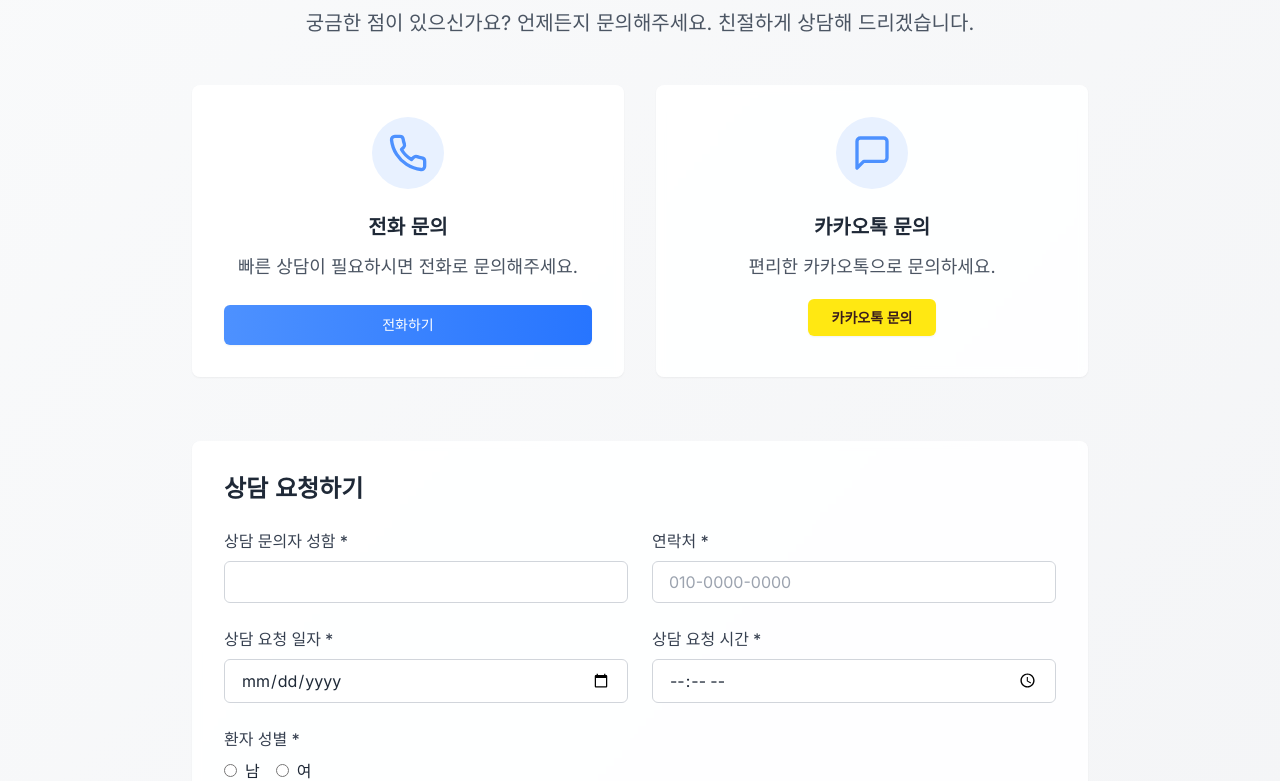
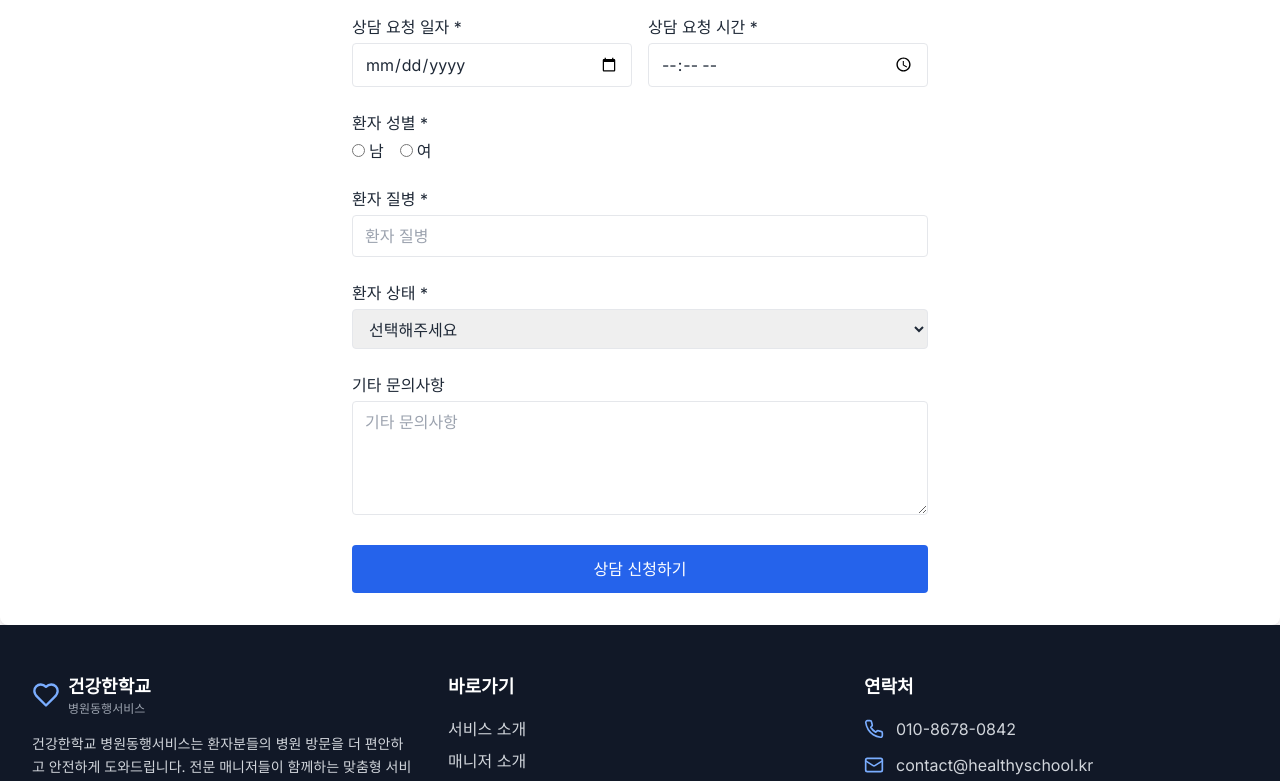
Before and after one commit to conadeli/hospital-together, a React (Vite) app: page / in a window 1280 px wide. Shown: the part 5288-6069 px from the top of the page. Built offline with nearby package versions, Linux system fonts and the light colour scheme.

Commit message:
Update ContactSection.tsx

```diff
--- a/src/components/home/ContactSection.tsx
+++ b/src/components/home/ContactSection.tsx
@@ -1,243 +1,127 @@
+import React, { useState } from 'react';
+import { Phone, MessageSquare } from 'lucide-react';
 import { motion } from 'framer-motion';
-import { Phone, MessageSquare } from 'lucide-react';
-import { useState } from 'react';
 
-const ContactSection = () => {
+// Google Apps Script Web App URL (배포된 웹앱 URL로 교체)
+const WEB_APP_URL = 'https://script.google.com/macros/s/AKfycbx8u_B68DFcaaMdBwKvqKoddv9hk6dEizX5YaMb3A0sH_IoJJVAQZEyZOQ61Yr9PzAipw/exec';
+
+const ContactSection: React.FC = () => {
   const [showPhonePopup, setShowPhonePopup] = useState(false);
 
-  const contactMethods = [
-    {
-      icon: <Phone className="h-10 w-10 text-primary-500" />,
-      title: '전화 문의',
-      description: '빠른 상담이 필요하시면 전화로 문의해주세요.',
-      buttonText: '전화하기',
-      onClick: () => setShowPhonePopup(true),
-      buttonClass: 'btn-primary',
-    },
-    {
-      icon: <MessageSquare className="h-10 w-10 text-primary-500" />,
-      title: '카카오톡 문의',
-      description: '편리한 카카오톡으로 문의하세요.',
-      buttonText: '카카오톡 문의',
-      link: 'https://open.kakao.com/o/sr7br8xh',
-      buttonClass: 'bg-[#FFE812] hover:bg-[#FFE812]/90 text-[#3A1D1D] font-bold',
-    },
-  ];
-
   return (
-    <section className="section bg-gradient-to-br from-gray-50 to-gray-100" id="contact">
-      <div className="container-custom">
-        <div className="text-center max-w-3xl mx-auto mb-12">
-          <h2 className="section-title text-primary-700">문의하기</h2>
-          <p className="subtitle">
-            궁금한 점이 있으신가요? 언제든지 문의해주세요.
-            친절하게 상담해 드리겠습니다.
-          </p>
-        </div>
-
-        <div className="grid grid-cols-1 md:grid-cols-2 gap-8 max-w-4xl mx-auto mb-16">
-          {contactMethods.map((method, index) => (
-            <motion.div
-              key={index}
-              className="card p-8 text-center hover:shadow-lg"
-              initial={{ opacity: 0, y: 20 }}
-              whileInView={{ opacity: 1, y: 0 }}
-              transition={{ duration: 0.5, delay: index * 0.1 }}
-              viewport={{ once: true, margin: "-100px" }}
-            >
-              <div className="inline-flex items-center justify-center rounded-full bg-primary-100 p-4 mb-6">
-                {method.icon}
-              </div>
-              <h3 className="text-xl font-bold text-gray-800 mb-3">{method.title}</h3>
-              <p className="text-gray-600 mb-6">{method.description}</p>
-              {method.link ? (
-                <a href={method.link} className={`btn ${method.buttonClass} w-full`}>
-                  {method.buttonText}
-                </a>
-              ) : (
-                <button onClick={method.onClick} className={`btn ${method.buttonClass} w-full`}>
-                  {method.buttonText}
-                </button>
-              )}
-            </motion.div>
-          ))}
-        </div>
-
-        {/* 상담 요청 폼 */}
-        <div className="max-w-4xl mx-auto">
-          <div className="card p-8">
-            <h3 className="text-2xl font-bold text-gray-800 mb-6">상담 요청하기</h3>
-            <form
-              action="https://script.google.com/macros/s/AKfycbxeHNFGWgt8RPDHugofIqZXtdrCKmlZYprcOZlvWKFTfl-LAODDZDsnB6oujBVx3hNY/exec"
-              method="POST"
-              target="_blank"
-              className="space-y-6"
-            >
-              <div className="grid grid-cols-1 md:grid-cols-2 gap-6">
+    <section id="contact" className="bg-white p-8 rounded-lg shadow-md">
+      <div className="max-w-xl mx-auto">
+        <h2 className="text-2xl font-semibold mb-6">상담 요청하기</h2>
+        {/* action과 method만 설정하여 폼 제출 시 Apps Script로 POST */}
+        <form action={WEB_APP_URL} method="POST" className="space-y-6">
+          {/* 그리드 레이아웃: 이름, 연락처, 날짜, 시간 */}
+          <div className="grid grid-cols-1 md:grid-cols-2 gap-4">
             <div>
-                  <label className="block text-gray-700 font-medium mb-2">
-                    상담 문의자 성함 *
-                  </label>
+              <label htmlFor="name" className="block mb-1">상담 문의자 성함 *</label>
               <input
+                id="name"
+                name="name"
                 type="text"
-                    name="entry.123456789"
+                placeholder="상담 문의자 성함"
+                className="w-full border rounded px-3 py-2"
                 required
-                    className="w-full px-4 py-2 border border-gray-300 rounded-md focus:outline-none focus:ring-2 focus:ring-primary-500"
               />
             </div>
             <div>
-                  <label className="block text-gray-700 font-medium mb-2">
-                    연락처 *
-                  </label>
+              <label htmlFor="phone" className="block mb-1">연락처 *</label>
               <input
+                id="phone"
+                name="phone"
                 type="tel"
-                    name="entry.987654321"
+                placeholder="010-0000-0000"
+                className="w-full border rounded px-3 py-2"
                 required
-                    className="w-full px-4 py-2 border border-gray-300 rounded-md focus:outline-none focus:ring-2 focus:ring-primary-500"
-                    placeholder="010-0000-0000"
+              />
+            </div>
+            <div>
+              <label htmlFor="date" className="block mb-1">상담 요청 일자 *</label>
+              <input
+                id="date"
+                name="date"
+                type="date"
+                className="w-full border rounded px-3 py-2"
+                required
+              />
+            </div>
+            <div>
+              <label htmlFor="time" className="block mb-1">상담 요청 시간 *</label>
+              <input
+                id="time"
+                name="time"
+                type="time"
+                className="w-full border rounded px-3 py-2"
+                required
               />
             </div>
           </div>
 
-              <div className="grid grid-cols-1 md:grid-cols-2 gap-6">
+          {/* 성별 선택 */}
           <div>
-                  <label className="block text-gray-700 font-medium mb-2">
-                    상담 요청 일자 *
+            <span className="block mb-1">환자 성별 *</span>
+            <label className="inline-flex items-center mr-4">
+              <input type="radio" name="gender" value="남" className="mr-1" required /> 남
             </label>
-                  <input
-                    type="date"
-                    name="entry.111111111"
-                    required
-                    className="w-full px-4 py-2 border border-gray-300 rounded-md focus:outline-none focus:ring-2 focus:ring-primary-500"
-                  />
-                </div>
-                <div>
-                  <label className="block text-gray-700 font-medium mb-2">
-                    상담 요청 시간 *
+            <label className="inline-flex items-center">
+              <input type="radio" name="gender" value="여" className="mr-1" /> 여
             </label>
-                  <input
-                    type="time"
-                    name="entry.222222222"
-                    required
-                    className="w-full px-4 py-2 border border-gray-300 rounded-md focus:outline-none focus:ring-2 focus:ring-primary-500"
-                  />
-                </div>
           </div>
 
+          {/* 환자 질병 */}
           <div>
-                <label className="block text-gray-700 font-medium mb-2">
-                  환자 성별 *
-                </label>
-                <div className="flex space-x-4">
-                  <label className="flex items-center">
+            <label htmlFor="disease" className="block mb-1">환자 질병 *</label>
             <input
-                      type="radio"
-                      name="entry.333333333"
-                      value="남"
+              id="disease"
+              name="disease"
+              type="text"
+              placeholder="환자 질병"
+              className="w-full border rounded px-3 py-2"
               required
-                      className="mr-2"
-                    />
-                    남
-                  </label>
-                  <label className="flex items-center">
-                    <input
-                      type="radio"
-                      name="entry.333333333"
-                      value="여"
-                      required
-                      className="mr-2"
-                    />
-                    여
-                  </label>
-                </div>
-              </div>
-
-              <div>
-                <label className="block text-gray-700 font-medium mb-2">
-                  환자 질병 *
-                </label>
-                <input
-                  type="text"
-                  name="entry.444444444"
-                  required
-                  className="w-full px-4 py-2 border border-gray-300 rounded-md focus:outline-none focus:ring-2 focus:ring-primary-500"
             />
           </div>
 
+          {/* 환자 상태 */}
           <div>
-                <label className="block text-gray-700 font-medium mb-2">
-                  환자 상태 *
-                </label>
+            <label htmlFor="status" className="block mb-1">환자 상태 *</label>
             <select
-                  name="entry.555555555"
+              id="status"
+              name="status"
+              className="w-full border rounded px-3 py-2"
               required
-                  className="w-full px-4 py-2 border border-gray-300 rounded-md focus:outline-none focus:ring-2 focus:ring-primary-500"
             >
               <option value="">선택해주세요</option>
-                  <option value="심각">심각</option>
-                  <option value="보통">보통</option>
               <option value="경증">경증</option>
-                  <option value="기타">기타</option>
+              <option value="중등증">중등증</option>
+              <option value="중증">중증</option>
+              <option value="위독">위독</option>
             </select>
           </div>
 
+          {/* 기타 문의사항 */}
           <div>
-                <label className="block text-gray-700 font-medium mb-2">
-                  기타 문의사항
-                </label>
+            <label htmlFor="comment" className="block mb-1">기타 문의사항</label>
             <textarea
-                  name="entry.666666666"
+              id="comment"
+              name="comment"
               rows={4}
-                  className="w-full px-4 py-2 border border-gray-300 rounded-md focus:outline-none focus:ring-2 focus:ring-primary-500"
-                ></textarea>
+              placeholder="기타 문의사항"
+              className="w-full border rounded px-3 py-2"
+            />
           </div>
 
-              <button type="submit" className="btn btn-primary w-full">
+          {/* 제출 버튼 */}
+          <button
+            type="submit"
+            className="w-full bg-blue-600 hover:bg-blue-700 text-white rounded py-3"
+          >
             상담 신청하기
           </button>
         </form>
       </div>
-        </div>
-      </div>
-
-      {/* 전화 상담 팝업 */}
-      {showPhonePopup && (
-        <div className="fixed inset-0 bg-black/50 flex items-center justify-center z-50">
-          <div className="bg-white rounded-lg p-8 max-w-md w-full mx-4">
-            <h3 className="text-xl font-bold text-gray-800 mb-4">전화 상담 안내</h3>
-            <p className="text-gray-600 mb-6">
-              전화 상담 가능 시간은 오전 9시 ~ 오후 6시입니다.
-            </p>
-            <div className="flex flex-col space-y-3">
-              <a
-                href="tel:010-8678-0842"
-                className="btn btn-primary text-center"
-                onClick={() => setShowPhonePopup(false)}
-              >
-                전화하기
-              </a>
-              <button
-                onClick={() => {
-                  setShowPhonePopup(false);
-                  const form = document.getElementById('consultation-form');
-                  if (form) {
-                    form.scrollIntoView({ behavior: 'smooth' });
-                  }
-                }}
-                className="btn btn-outline text-center"
-              >
-                상담 요청하기
-              </button>
-              <button
-                onClick={() => setShowPhonePopup(false)}
-                className="btn btn-outline text-center"
-              >
-                닫기
-              </button>
-            </div>
-          </div>
-        </div>
-      )}
     </section>
   );
 };
```
Lines whose indentation alone changed are shown as unchanged.
